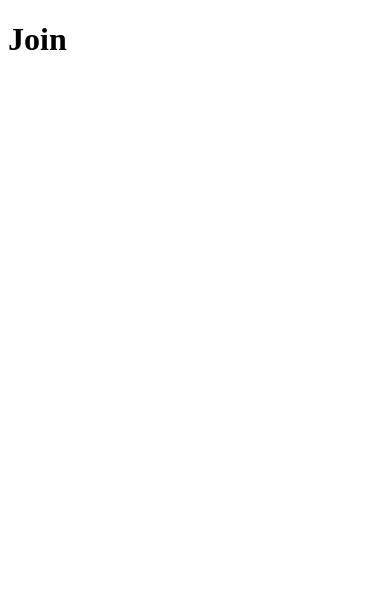
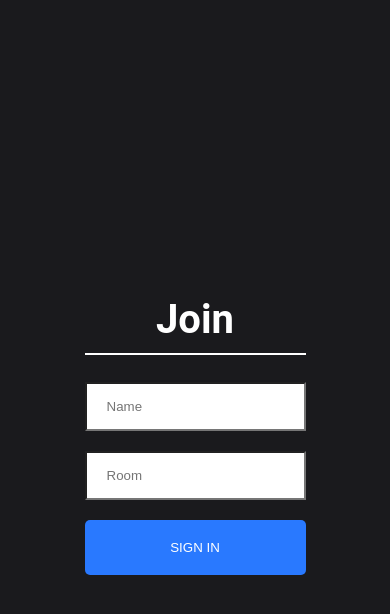
Before and after one commit to elingmeyatmajaa/chat-react, a React (Create React App) app in the folder client/: page / in a window 390 px wide. Shown: the top 614 px of the page. Built offline with nearby package versions, Linux system fonts and the light colour scheme.

Commit message:
add chat and join room channel

```diff
--- a/client/src/App.js
+++ b/client/src/App.js
@@ -2,8 +2,8 @@
 
 import { BrowserRouter as Router, Route} from 'react-router-dom'
 
-import Join from './components/Join'
-import Chat from './components/Chat'
+import Join from './components/Join/Join'
+import Chat from './components/Chat/Chat'
 
 const App = () => (
     <Router>
--- a/client/src/components/Chat.js
+++ /dev/null
@@ -1,9 +0,0 @@
-import React from 'react'
-
-const Chat = () =>{
-    return(
-        <h1>Chat</h1>
-    )
-}
-
-export default Chat
--- /dev/null
+++ b/client/src/components/Chat/Chat.js
@@ -0,0 +1,30 @@
+import React, {useState, useEffect} from 'react'
+import queryString from 'query-string'
+import io from 'socket.io-client'
+
+let socket
+
+const Chat = ({ location }) =>{
+
+    const [name, setName] = useState('')
+    const [room, setRoom] = useState('')
+    const ENDPOINT = 'localhost:5000'
+
+    useEffect(() => {
+        const {name, room} = queryString.parse(location.search)
+
+        socket = io(ENDPOINT)
+
+        setName(name)
+        setRoom(room)
+
+        socket.emit('join', {name, room})
+
+    },[ENDPOINT, location.search])
+
+    return(
+        <h1>Chat</h1>
+    )
+}
+
+export default Chat
--- a/client/src/components/Join.js
+++ /dev/null
@@ -1,9 +0,0 @@
-import React from 'react'
-
-const Join = () =>{
-    return(
-        <h1>Join</h1>
-    )
-}
-
-export default Join
--- /dev/null
+++ b/client/src/components/Join/Join.css
@@ -0,0 +1,71 @@
+html, body {
+    font-family: 'Roboto', sans-serif;
+    padding: 0;
+    margin: 0;
+  }
+
+  #root {
+    height: 100vh;
+  }
+
+  * {
+    box-sizing: border-box;
+  }
+
+  .joinOuterContainer {
+    display: flex;
+    justify-content: center;
+    text-align: center;
+    height: 100vh;
+    align-items: center;
+    background-color: #1A1A1D;
+  }
+
+  .joinInnerContainer {
+    width: 20%;
+  }
+
+  .joinInput {
+    border-radius: 0;
+    padding: 15px 20px;
+    width: 100%;
+  }
+
+  .heading {
+    color: white;
+    font-size: 2.5em;
+    padding-bottom: 10px;
+    border-bottom: 2px solid white;
+  }
+
+  .button {
+      color: #fff !important;
+      text-transform: uppercase;
+      text-decoration: none;
+      background: #2979FF;
+      padding: 20px;
+      border-radius: 5px;
+      display: inline-block;
+      border: none;
+      width: 100%;
+  }
+
+  .mt-20 {
+    margin-top: 20px;
+  }
+
+  @media (min-width: 320px) and (max-width: 480px) {
+    .joinOuterContainer {
+      height: 100%;
+    }
+
+    .joinInnerContainer {
+      width: 90%;
+    }
+
+
+  }
+
+  button:focus {
+    outline: 0;
+  }
--- /dev/null
+++ b/client/src/components/Join/Join.js
@@ -0,0 +1,25 @@
+import React, {useState} from 'react'
+import {Link} from 'react-router-dom'
+
+import './Join.css'
+
+const Join = () => {
+    const [name, setName] = useState('')
+    const [room, setRoom] = useState('')
+
+    return(
+        <div className="joinOuterContainer">
+            <div className="joinInnerCointainer">
+                <h1 className="heading">Join</h1>
+                <div><input placeholder="Name" className="joinInput" type="text" onChange={(event) => setName(event.target.value)} /></div>
+                <div><input placeholder="Room" className="joinInput mt-20" type="text" onChange={(event) => setRoom(event.target.value) } /></div>
+                <Link onClick={event => (!name || !room) ? event.preventDefault() : null}to={`/chat?name=${name}&room=${room}`}>
+                    <button className="button mt-20" type="submit">Sign In</button>
+                </Link>
+            </div>
+        </div>
+    )
+}
+
+
+export default Join
```
Also changed, not shown: client/src/components/Chat/Chat.css (added, +34 -0 lines), 1 other file (tests, documents, lock files or other folders).
